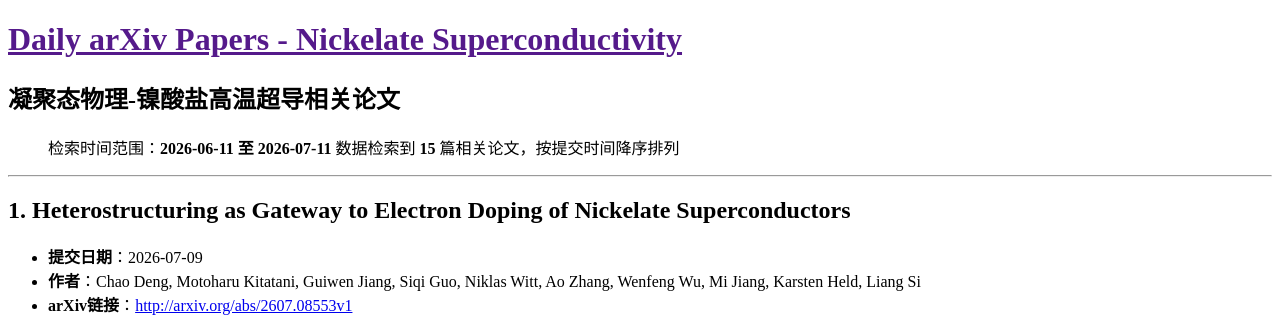
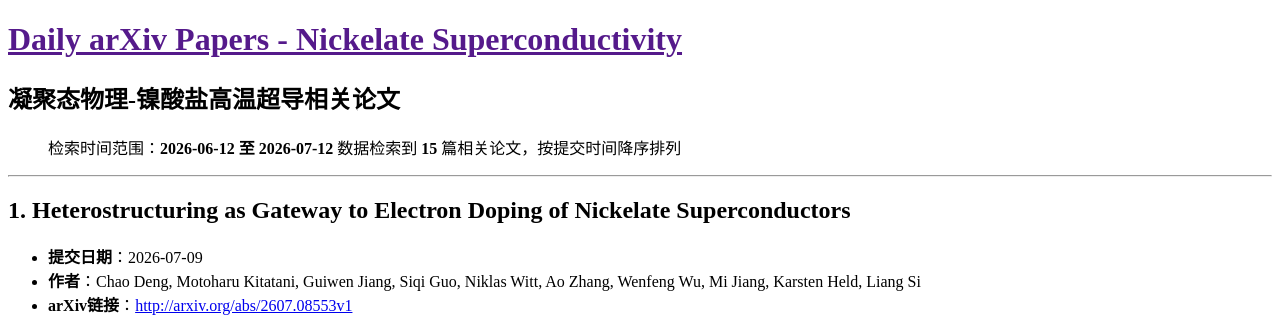
Before and after one commit to yangke25491/daily-arxiv-nickelate_superconductivity, a Jekyll site: the page built from docs/index.md, in a window 1280 px wide and 900 px high. Shown: the top 330 px of the window. Built offline with Jekyll 4.4.1, drawn with Linux system fonts in a browser that asks for light colours.

Commit message:
Automated update: arXiv papers

```diff
--- a/docs/index.md
+++ b/docs/index.md
@@ -5,7 +5,7 @@ title: 镍酸盐超导论文
 
 # 凝聚态物理-镍酸盐高温超导相关论文
 
-> 检索时间范围：**2026-06-11 至 2026-07-11**
+> 检索时间范围：**2026-06-12 至 2026-07-12**
 > 数据检索到 **15** 篇相关论文，按提交时间降序排列
 
 ---
```
